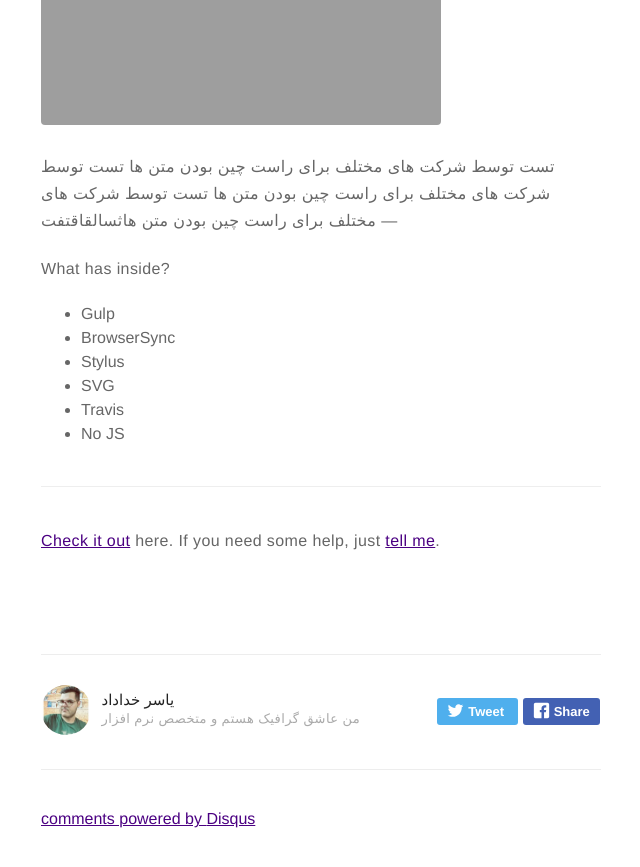
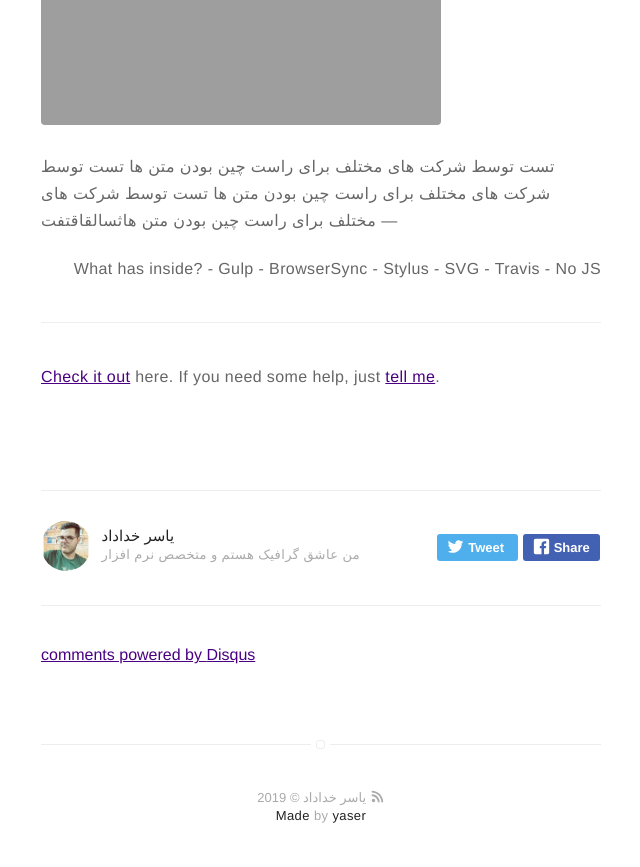
Before and after one commit to yaserkhodadad/yaserkhodadad.github.io, a Jekyll site: the page built from _posts/2016-01-23-indigo-jekyll-theme.markdown, in a window 1280 px wide and 900 px high, scrolled down 1183 px. Shown: the top 867 px of the window, without its empty margins (319-959 px from the left). Built offline with Jekyll 4.4.1, drawn with Linux system fonts in a browser that asks for light colours; emoji names are drawn with the system emoji font; comment, search, counter and statistics services are not loaded.

Commit message:
Update 2016-01-23-indigo-jekyll-theme.markdown

```diff
--- a/_posts/2016-01-23-indigo-jekyll-theme.markdown
+++ b/_posts/2016-01-23-indigo-jekyll-theme.markdown
@@ -20,6 +20,9 @@ externalLink: false
 تست توسط شرکت های مختلف برای راست چین بودن متن هاثسالقاقتفت
 ---
 
+
+
+<p style="direction:rtl">
 What has inside?
 
 - Gulp
@@ -28,7 +31,7 @@ What has inside?
 - SVG
 - Travis
 - No JS
-
+</p>
 
 ---
 
```
